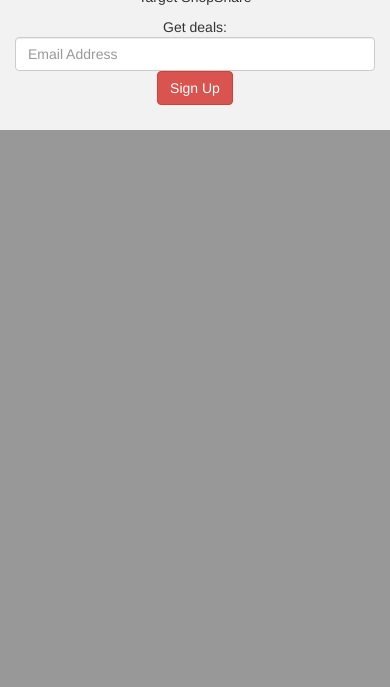
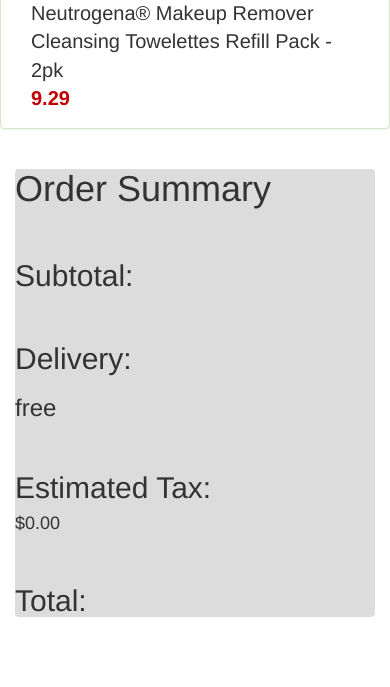
Before and after one commit to johannasp/Target-ShopShare, a PHP site: page /cart.php in a window 390 px wide. Shown: the part 3158-3845 px from the top of the page. Before the commit the page ends 3288 px from the top, so only its background shows below. Run offline with PHP 8.4, Linux system fonts and the light colour scheme; some libraries are stand-ins or nearby versions.

Commit message:
fixed checkout button and navbar

```diff
--- a/cart.php
+++ b/cart.php
@@ -14,6 +14,7 @@
   <script src="https://maxcdn.bootstrapcdn.com/bootstrap/3.3.7/js/bootstrap.min.js"></script>
 </head>
 <body>
+
 
 <?php
 echo "
@@ -52,6 +53,9 @@ echo "
   ";
 ?>
 
+<div class = "col-sm-6"></div>
+<div class = "col-sm-4"> <input type="submit" name="checkoutButton" class="checkout-button" value="I'm ready to check out"> </div>
+
  <div class="col-sm-9">
     <?php
       $json_data = file_get_contents("data.json");
@@ -84,22 +88,18 @@ echo "
 
   </div>
     <div class="col-sm-3">
-      <div class="container">
-        <input type="submit" name="checkoutButton" class="checkout-button" value="I'm ready to check out">
+      <div class="side-bar">
+
         <h1>Order Summary</h1>
+        <br><h2>Subtotal:</h2>
+        <br><h2>Delivery:</h2><h3>free</h3>
+        <br><h2>Estimated Tax:</h2><h4>$0.00</h4>
+        <br><h2>Total:</h2>
       </div>
     </div>
 
-
 <br>
 <br><br>
-<footer class="container-fluid text-center">
-  <p>Target ShopShare</p>
-  <form class="form-inline">Get deals:
-    <input type="email" class="form-control" size="50" placeholder="Email Address">
-    <button type="button" class="btn btn-danger">Sign Up</button>
-  </form>
-</footer>
 
 </body>
 </html>
--- a/style.css
+++ b/style.css
@@ -69,24 +69,31 @@ footer {
 }
 
 .item-name {
-  font-size: 14px;
-  font-style: bold;
+  font-size: 20px;
+  font-weight: 400;
 }
 
 .price {
-  font-size: 15px;
+  font-size: 20px;
   color: #c10000;
   text-align: center;
+  font-weight: 600;
 }
 
 .checkout-button {
-  padding-top: 5px;
-  padding-bottom: 7px;
+  margin-top: 0px;
+  padding-top: 18px;
+  padding-bottom: 15px;
   background-color: #c10000;
   color: white;
   display: inline-block;
   border: none;
   border-radius: 3px;
-  padding-left: 4px;
-  padding-right: 4px;
+  padding-left: 35px;
+  padding-right: 35px;
 }
+
+.side-bar {
+  border-radius: 4px;
+  background: #DCDCDC;
+}
```
